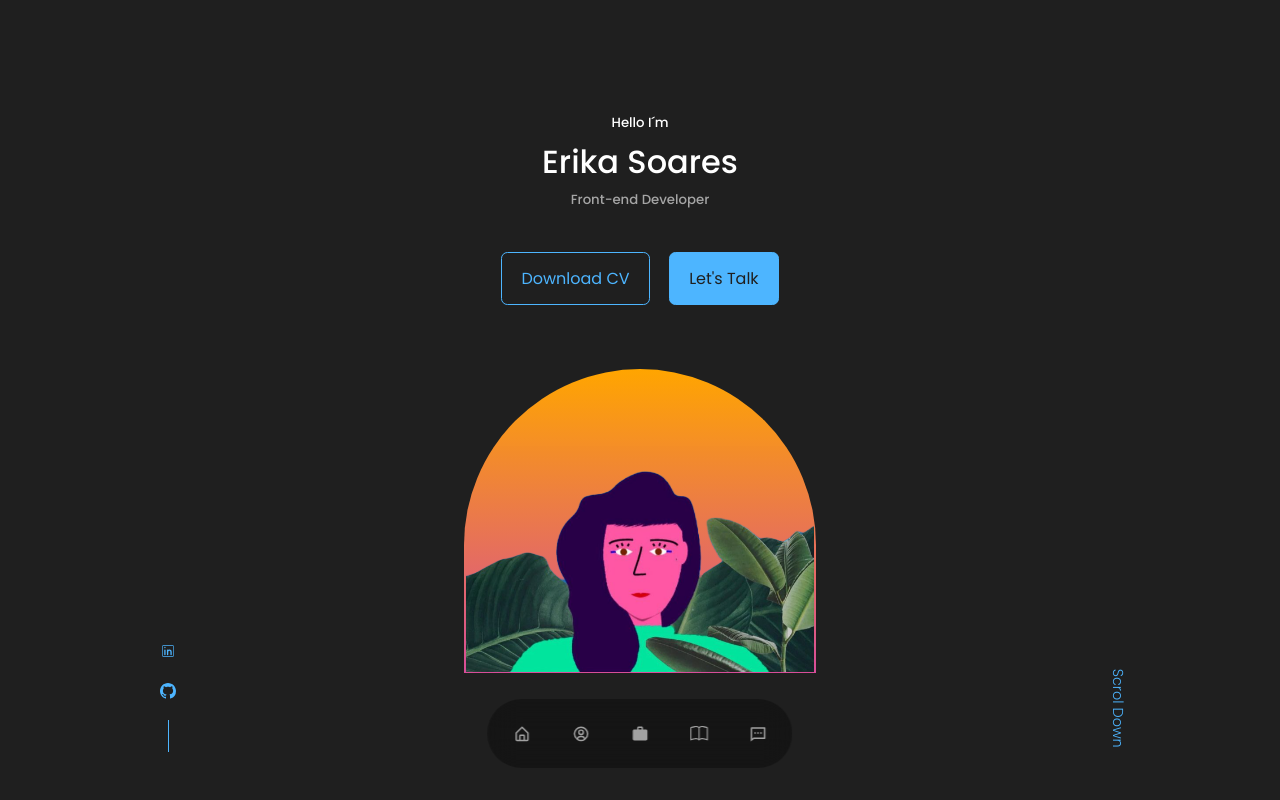
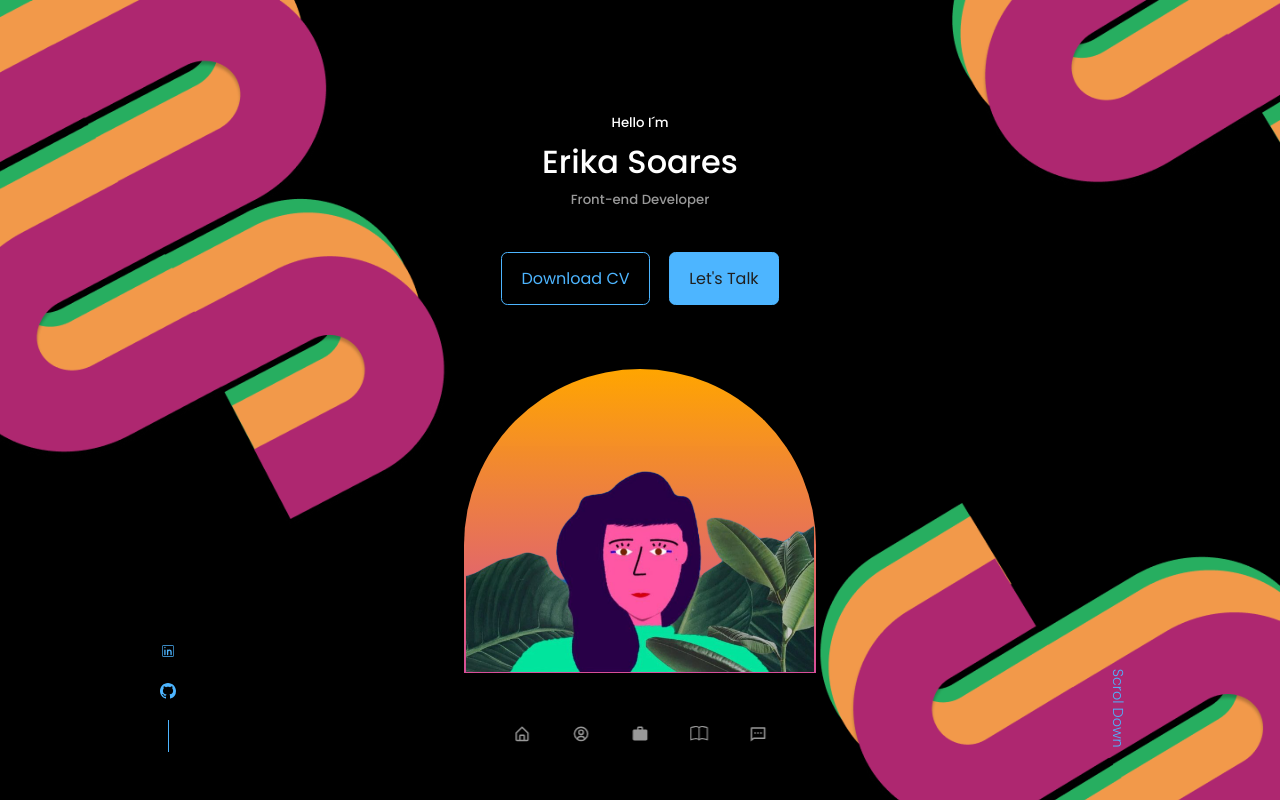
Before and after one commit to erikasoaress/portfolio, a React (Create React App) app in the folder my-portfolio/: page / in a window 1280 px wide. Shown: the top 800 px of the page. Built offline with nearby package versions, Linux system fonts and the light colour scheme; the HTML template or start-up script is replaced by a standard one.

Commit message:
backgroundimage

```diff
--- a/my-portfolio/src/index.css
+++ b/my-portfolio/src/index.css
@@ -39,10 +39,11 @@ font-family: 'Poppins', sans-serif;
 background-color:var(--color-bg);
 color: var(--color-white);
 line-height: 1.7;
-/* background-image: url(./assets/backgroundimage.png); */
+background-image: url(./assets/backgroundimage.png);
+background-size: contain;
+background-position:center center center;
+background-repeat: repeat;
 
-background-position:center center center;
-background-size: cover;
 
 }
 
```
